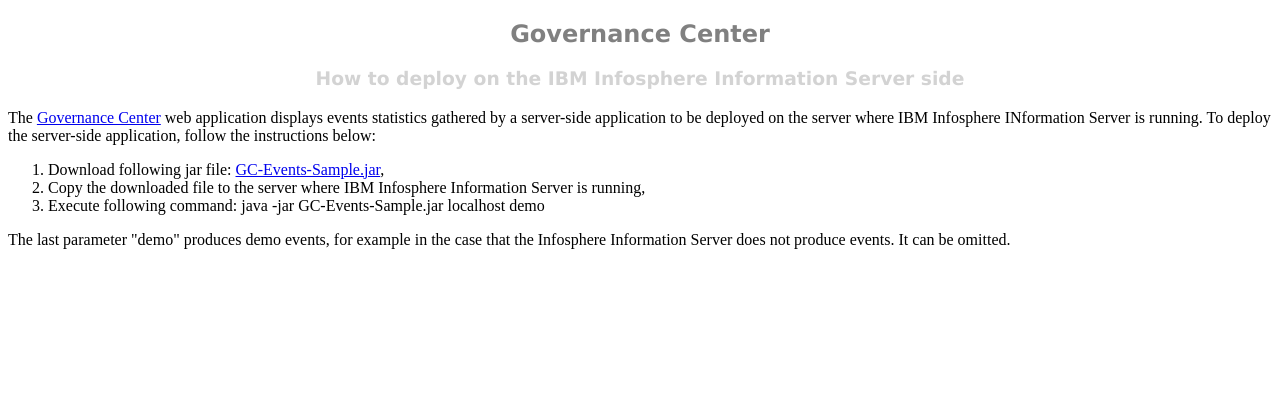
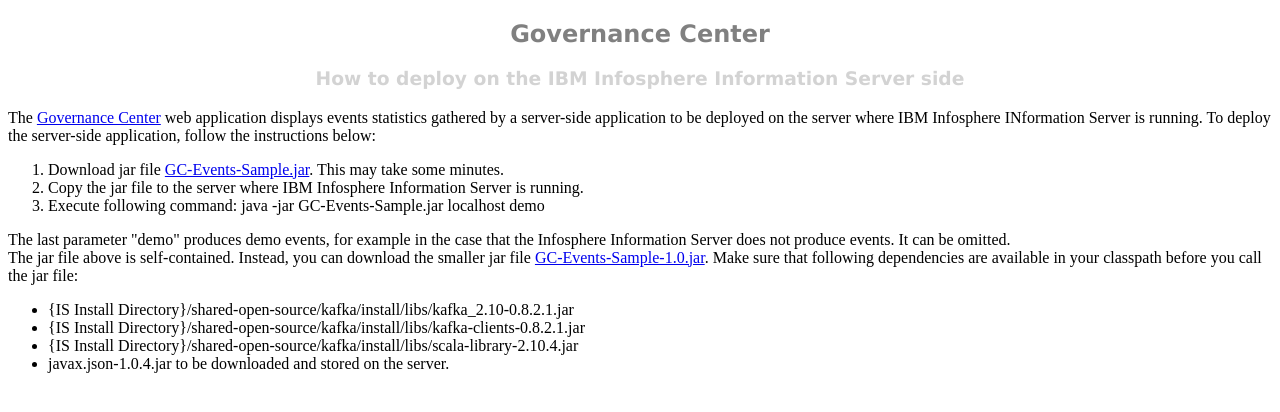
Before and after one commit to grassmik/governance-events, a website: page public/deploy.html in a window 1280 px wide. Drawn offline with Linux system fonts and the light colour scheme.

```diff
--- a/public/deploy.html
+++ b/public/deploy.html
@@ -19,11 +19,22 @@
        The <a href="index.html">Governance Center</a> web application displays events statistics gathered by a server-side application to be deployed on the server where IBM Infosphere INformation Server is running.
        To deploy the server-side application, follow the instructions below:
        <ol>
-          <li>Download following jar file: <a href="GC-Events-Sample.jar">GC-Events-Sample.jar</a>,</li>
-          <li>Copy the downloaded file to the server where IBM Infosphere Information Server is running,</li>
+          <li>Download jar file <a href="GC-Events-Sample.jar">GC-Events-Sample.jar</a>. This may take some minutes.</li>
+          <li>Copy the jar file to the server where IBM Infosphere Information Server is running.</li>
           <li>Execute following command: java -jar GC-Events-Sample.jar localhost <a id="base_url"></a> demo</li>
        </ol>
        The last parameter "demo" produces demo events, for example in the case that the Infosphere Information Server does not produce events. It can be omitted.
      </div>
+     <div>
+       The jar file above is self-contained.
+       Instead, you can download the smaller jar file <a href="GC-Events-Sample-1.0.jar">GC-Events-Sample-1.0.jar</a>.
+       Make sure that following dependencies are available in your classpath before you call the jar file:
+       <ul>
+          <li>{IS Install Directory}/shared-open-source/kafka/install/libs/kafka_2.10-0.8.2.1.jar</li>
+          <li>{IS Install Directory}/shared-open-source/kafka/install/libs/kafka-clients-0.8.2.1.jar</li>
+          <li>{IS Install Directory}/shared-open-source/kafka/install/libs/scala-library-2.10.4.jar</li>
+          <li>javax.json-1.0.4.jar to be downloaded and stored on the server.</li>
+       </ul>
+     </div>
    </body>
 </html>
```
Also changed, not shown: pom.xml (+11 -7 lines).
